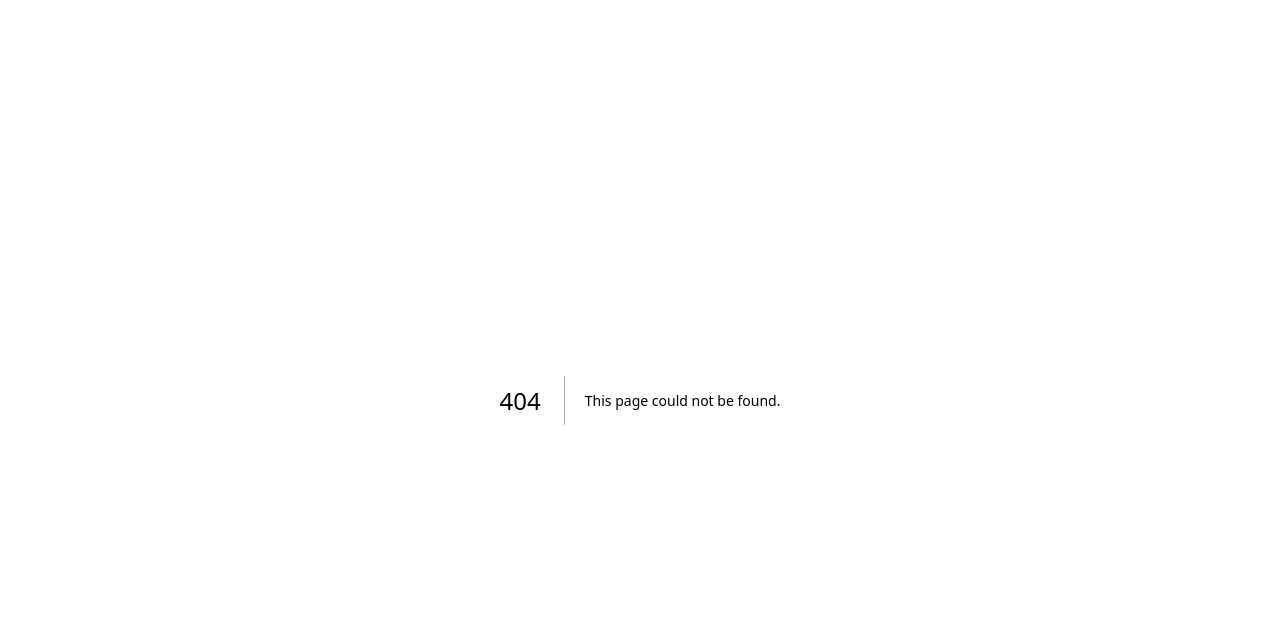
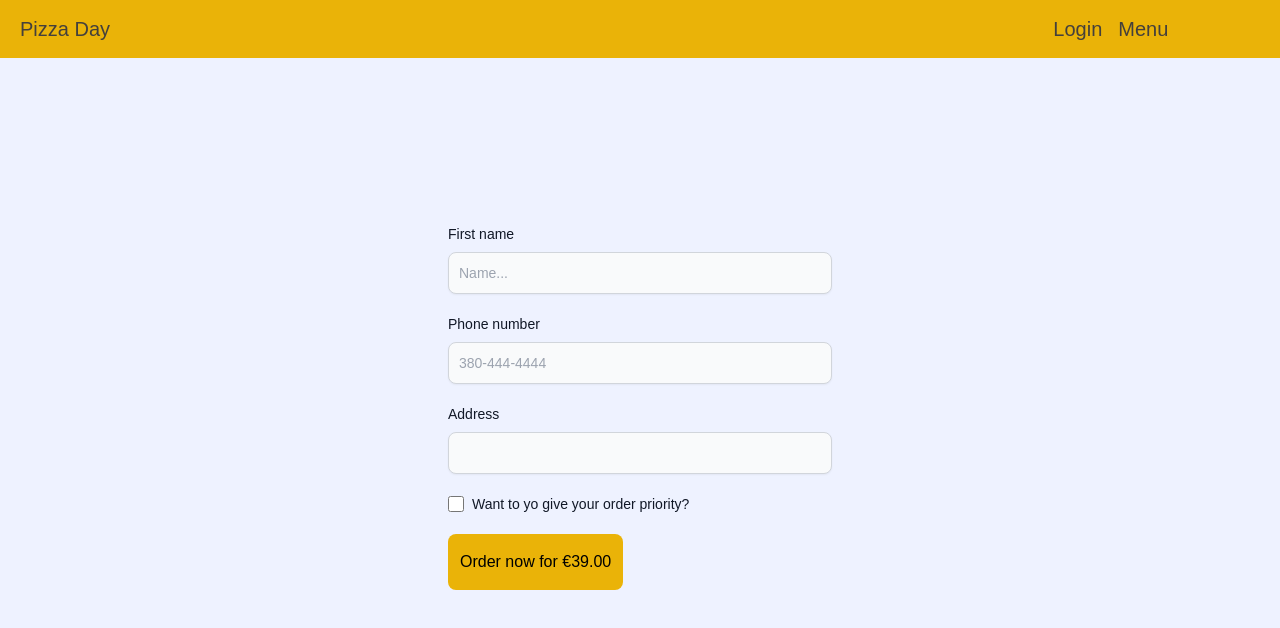
Before and after one commit to Jumperlost/PIZZA, a Next.js app: page /order/neworder in a window 1280 px wide. Before the commit this address had no page. Shown: the top 628 px of the page. Built offline with nearby package versions, Linux system fonts and the light colour scheme; a web font is replaced by a local one.

Commit message:
RegisterForm

```diff
--- a/package.json
+++ b/package.json
@@ -16,6 +16,7 @@
     "@vercel/speed-insights": "^1.0.10",
     "react": "^18.2.0",
     "react-dom": "^18.2.0",
+    "react-hook-form": "^7.51.3",
     "react-icons": "^5.0.1",
     "react-redux": "^9.1.0",
     "react-router-dom": "^6.22.3",
--- a/src/app/layout.js
+++ b/src/app/layout.js
@@ -17,7 +17,7 @@ function RootLayout({ children }) {
   return (
     <UserProvider>
       <html lang="en" className={roboto_mono.className}>
-        <body>{children}</body>
+        <body className="bg-indigo-50">{children}</body>
       </html>
     </UserProvider>
   );
--- a/src/app/login/component/header.jsx
+++ b/src/app/login/component/header.jsx
@@ -1,7 +1,7 @@
 "use client";
 import Link from "next/link";
 
-const Header = ({ handleClick }) => {
+const Header = ({ handleClick, username }) => {
   return (
     <header className="fixed top-0 left-0 flex items-center	justify-between pt-15px pr-20px pb-15px pl-20px w-full  bg-yellow-500 ">
       <a className="no-underline text-xl text-stone-700" href="/">
--- a/src/app/menu/page.js
+++ /dev/null
@@ -1,17 +0,0 @@
-import Header from "../login/component/header";
-import MenuList from "./component/MenuList";
-import { DisplayName } from "../login/component/form";
-
-const Menu = () => {
-  return (
-    <div className="flex flex-col gap-7">
-      <Header className="scroll-mb-2.5" />
-      <DisplayName></DisplayName>
-      <ul className="w-9/12 m-0 m-auto mt-28">
-        <MenuList />
-      </ul>
-    </div>
-  );
-};
-
-export default Menu;
--- /dev/null
+++ b/src/app/menu/page.jsx
@@ -0,0 +1,21 @@
+import Header from "../login/component/header";
+import MenuList from "./component/MenuList";
+import { DisplayName } from "../login/component/form";
+import { Suspense } from "react";
+
+const Menu = () => {
+  return (
+    <div className="flex flex-col gap-7">
+      <Suspense fallback={<p>Loading..</p>}>
+        <Header className="scroll-mb-2.5" />
+      </Suspense>
+      <Suspense fallback={<p>Loading..</p>}>
+        <ul className="w-9/12 m-0 m-auto mt-28">
+          <MenuList />
+        </ul>
+      </Suspense>
+    </div>
+  );
+};
+
+export default Menu;
--- /dev/null
+++ b/src/app/order/neworder/components/FormNew.jsx
@@ -0,0 +1,83 @@
+"use client";
+import { useForm } from "react-hook-form";
+
+export default function FormRegistr() {
+  const { register, handleSubmit } = useForm();
+  const onSubmit = (data) => console.log(data);
+
+  return (
+    <form onSubmit={handleSubmit(onSubmit)} className="w-96 m-0 m-auto mt-56">
+      <div className="mb-5">
+        <label
+          htmlFor="name"
+          className="block mb-2 text-sm font-medium text-gray-900 "
+        >
+          First name
+        </label>
+        <input
+          {...register("firstName")}
+          type="text"
+          id="name"
+          className="shadow-sm bg-gray-50 border border-gray-300 text-gray-900 text-sm rounded-lg  block w-full p-2.5"
+          placeholder="Name..."
+          required
+        />
+      </div>
+      <div className="mb-5">
+        <label
+          htmlFor="phone"
+          className="block mb-2 text-sm font-medium text-gray-900 "
+        >
+          Phone number
+        </label>
+        <input
+          {...register("phoneNumber")}
+          type="tel"
+          id="phone"
+          pattern="[0-9]{3}-[0-9]{3}-[0-9]{4}"
+          placeholder="380-444-4444"
+          className="shadow-sm bg-gray-50 border border-gray-300 text-gray-900 text-sm rounded-lg  block w-full p-2.5"
+          required
+        />
+      </div>
+      <div className="mb-5">
+        <label
+          htmlFor="adress"
+          className="block mb-2 text-sm font-medium text-gray-900 "
+        >
+          Address
+        </label>
+        <input
+          {...register("Address")}
+          type="text"
+          id="adress"
+          className="shadow-sm bg-gray-50 border border-gray-300 text-gray-900 text-sm rounded-lg  block w-full p-2.5"
+          required
+        />
+      </div>
+      <div className="flex items-start mb-5">
+        <div className="flex items-center h-5">
+          <input
+            {...register("Priority")}
+            id="terms"
+            type="checkbox"
+            value=""
+            className="w-4 h-4 border border-gray-300 rounded bg-gray-50 focus:ring-3 focus:ring-blue-300 dark:bg-gray-700 dark:border-gray-600 dark:focus:ring-blue-600 dark:ring-offset-gray-800 dark:focus:ring-offset-gray-800"
+          />
+        </div>
+        <label
+          htmlFor="terms"
+          className="ms-2 text-sm font-medium text-gray-900"
+        >
+          Want to yo give your order priority?
+        </label>
+      </div>
+      <button
+        type="submit"
+        className="text-black px-3 py-4 h-max rounded-lg bg-yellow-500 hover:bg-yellow-600 focus:ring-yellow-300 focus:ring focus:outline-none ease-in duration-300"
+      >
+        Order now for €39.00
+      </button>
+    </form>
+  );
+}
--- /dev/null
+++ b/src/app/order/neworder/page.js
@@ -0,0 +1,18 @@
+import Header from "../../login/component/header";
+import FormRegistr from "./components/FormNew";
+import { Suspense } from "react";
+
+const NewOrder = () => {
+  return (
+    <div className="flex flex-col gap-7">
+      <Suspense fallback={<p>Loading...</p>}>
+        <Header className="scroll-mb-2.5" />
+      </Suspense>
+      <Suspense fallback={<p>Loading...</p>}>
+        <FormRegistr />
+      </Suspense>
+    </div>
+  );
+};
+
+export default NewOrder;
```
Also changed, not shown: src/app/dashboard/loading.js (added), 1 other file (tests, documents, lock files or other folders).
